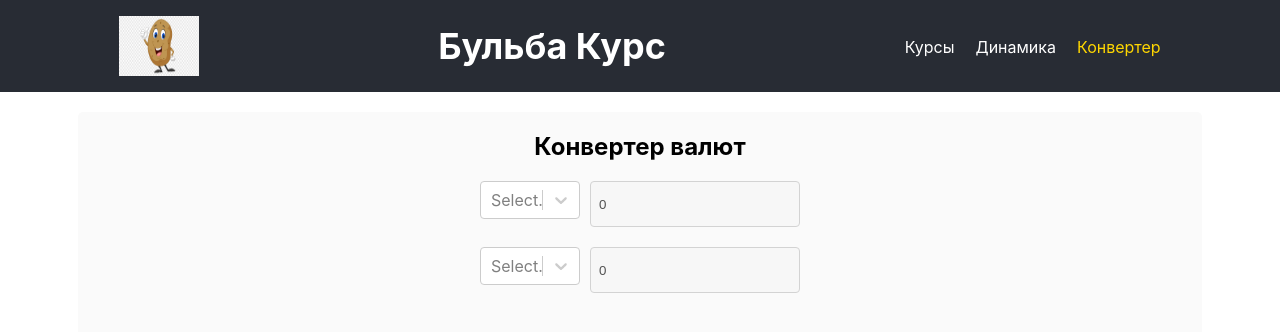
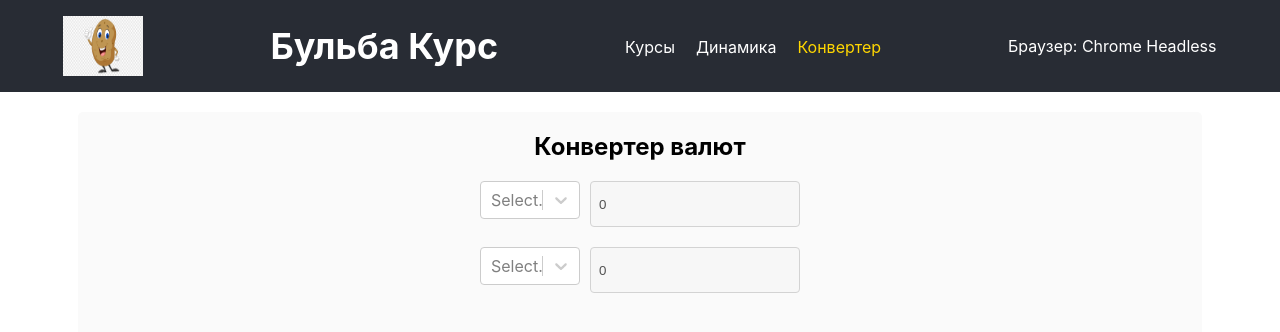
Before and after one commit to bulbash92/exchange-rates, a React (Create React App) app: page /converter in a window 1280 px wide. Shown: the top 332 px of the page. Built offline with nearby package versions, Linux system fonts and the light colour scheme; no server answers.

Commit message:
add info about client browser

```diff
--- a/package.json
+++ b/package.json
@@ -7,6 +7,7 @@
     "@testing-library/react": "^13.0.0",
     "@testing-library/user-event": "^13.2.1",
     "react": "^18.2.0",
+    "react-device-detect": "^2.2.2",
     "react-dom": "^18.2.0",
     "react-router-dom": "^6.4.5",
     "react-scripts": "5.0.1",
--- a/src/components/header/header.js
+++ b/src/components/header/header.js
@@ -1,4 +1,5 @@
 import React from 'react';
+import { browserName } from 'react-device-detect';
 import styles from './header.module.css'
 import logo
   from "../../assets/png-transparent-drawing-cartoon-potato-face-food-photography.png";
@@ -11,6 +12,7 @@ const Header = () => {
       <div className={styles.logo}><img alt={'logo'} src={logo}/></div>
       <h1>Бульба Курс</h1>
       <Navbar/>
+      <span className={styles.browserInfo}>Браузер: {browserName}</span>
     </header>
   );
 };
--- a/src/components/header/header.module.css
+++ b/src/components/header/header.module.css
@@ -13,3 +13,7 @@
     width: 80px;
     height: 60px;
 }
+
+.browserInfo {
+    font-size: 16px;
+}
```
Also changed, not shown: 1 other file (tests, documents, lock files or other folders).
